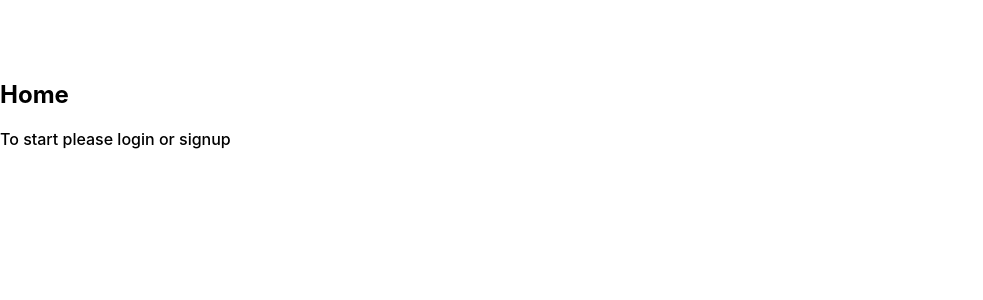
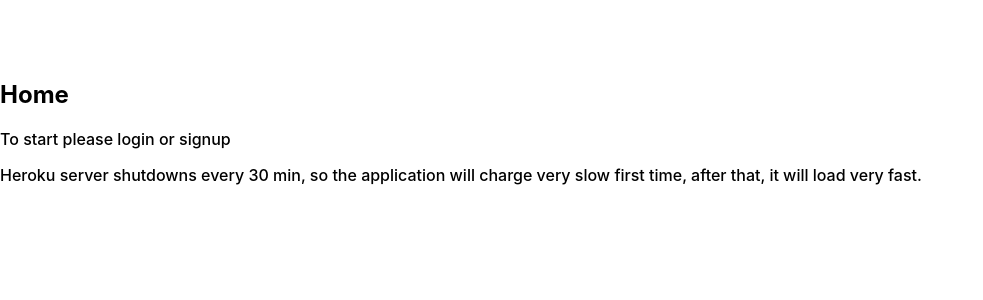
Before and after one commit to NelsonCC1812/excercise-care, a React (Create React App) app in the folder client/: page /home in a window 1280 px wide. Shown: the top 300 px of the page, without its empty margins (0-983 px from the left). Built offline with nearby package versions, Linux system fonts and the light colour scheme; no server answers; what @amcharts/amcharts4 would draw is missing.

Commit message:
Added aclaration about heroku

```diff
--- a/client/src/components/pages/Home/index.js
+++ b/client/src/components/pages/Home/index.js
@@ -3,4 +3,5 @@ import React from 'react'
 export default () => <section>
     <h1>Home</h1>
     <p>To start please login or signup</p>
+    <p>Heroku server shutdowns every 30 min, so the application will charge very slow first time, after that, it will load very fast.</p>
 </section>
```
Also changed, not shown: 1 other file (tests, documents, lock files or other folders).
